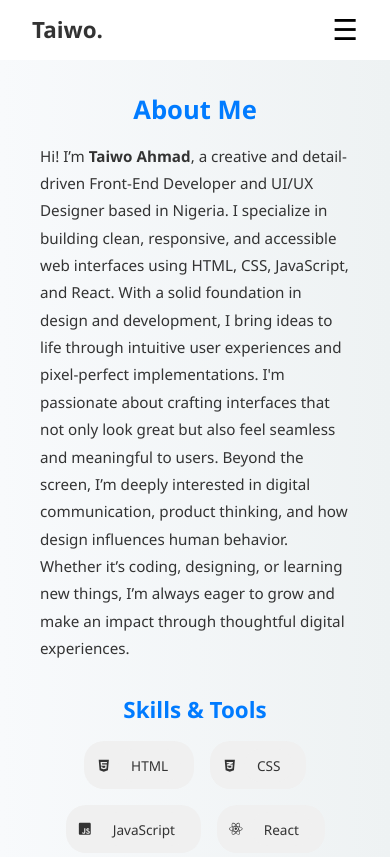
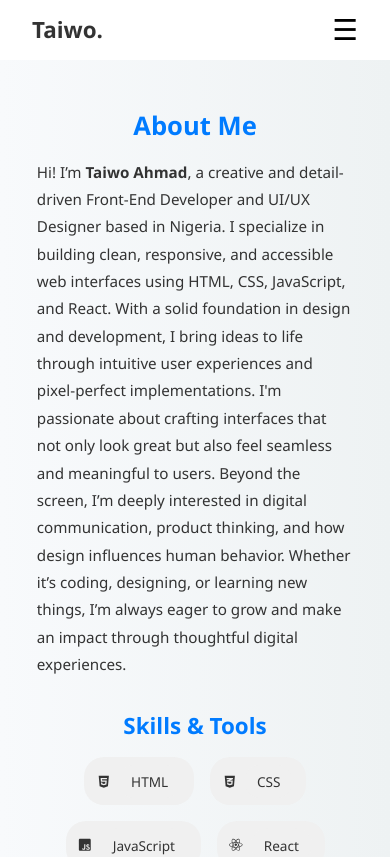
Before and after one commit to Solataiwo-15/My-Portfolio, a React (Vite) app: page /about in a window 390 px wide. Shown: the top 857 px of the page. Built offline with nearby package versions, Linux system fonts and the light colour scheme.

Commit message:
about fix

```diff
--- a/src/pages/About.css
+++ b/src/pages/About.css
@@ -75,10 +75,10 @@
 
 @media (max-width: 429px) {
   .about {
-    padding: 2rem 2.5rem;
+    padding: 3rem 2.3rem;
     flex-direction: column;
     align-items: center;
-    text-align: flex-start;
+    text-align: center;
   }
 
   .about h1 {
```
